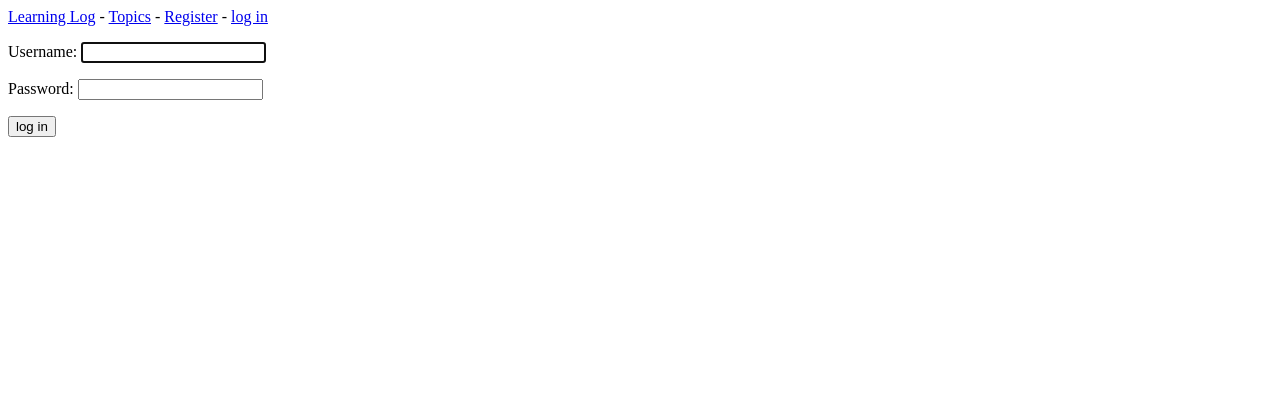
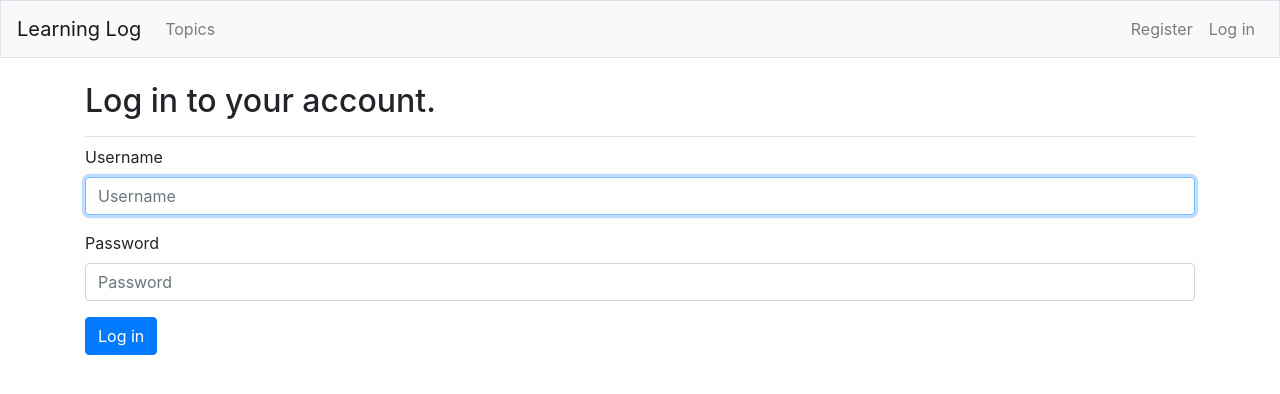
Before and after one commit to torn80beta/learning_log_pcc, a Django app: page /users/login/ in a window 1280 px wide. Shown: the top 394 px of the page. Run offline with Django 4.2, Linux system fonts and the light colour scheme; parts of the project's set-up code (start-up, migrations or seed data) failed here and were passed over; some libraries are stand-ins or nearby versions.

Commit message:
Bootstrap 4 styles has been added to index.html, login.html.

```diff
--- a/learning_log/settings.py
+++ b/learning_log/settings.py
@@ -36,6 +36,8 @@ INSTALLED_APPS = [
     # Мои приложения
     'learning_logs',
     'users',
+    # Сторонние приложения
+    'bootstrap4',
     # Приложения по умолчанию
     'django.contrib.admin',
     'django.contrib.auth',
--- a/learning_logs/models.py
+++ b/learning_logs/models.py
@@ -9,7 +9,7 @@ class Topic(models.Model):
     """Тема которую изучает пользователь"""
     text = models.CharField(max_length=200)
     date_added = models.DateTimeField(auto_now_add=True)
-    owner = models.ForeignKey(User, on_delete=CASCADE)
+    owner = models.ForeignKey(User, on_delete=models.CASCADE)
 
     def __str__(self):
         """Возвращает строковое представление модели"""
--- a/learning_logs/templates/learning_logs/base.html
+++ b/learning_logs/templates/learning_logs/base.html
@@ -1,13 +1,65 @@
-<p>
-    <a href="{% url 'learning_logs:index' %}">Learning Log</a> -
-    <a href="{% url 'learning_logs:topics' %}">Topics</a> -
-    {% if user.is_authenticated %}
-        Hello, {{ user.username }}!
-        <a href="{% url 'users:logout' %}">log out</a>
-    {% else %}
-        <a href="{% url 'users:register' %}">Register</a> -
-        <a href="{% url 'users:login' %}">log in</a>
-    {% endif %}
-</p>
+{% load bootstrap4 %}
 
-{% block content%}{% endblock content %}
+<!doctype html>
+<html lang="en">
+<head>
+    <meta charset="UTF-8">
+    <meta name="viewport"
+          content="width=device-width, initial-scale=1, shrink-to-fit=no">
+    <meta http-equiv="X-UA-Compatible" content="ie=edge">
+    <title>Learning Log</title>
+
+    {% bootstrap_css %}
+    {% bootstrap_javascript jquery='full' %}
+
+</head>
+<body>
+
+    <nav class="navbar navbar-expand-md navbar-light bg-light mb-4 border">
+        <a class="navbar-brand" href="{% url 'learning_logs:index' %}">Learning Log</a>
+        <button class="navbar-toggler"
+                type="button"
+                data-toggle="collapse"
+                data-target="#navbarCollapse"
+                aria-controls="navbarCollapse"
+                aria-expanded="false"
+                aria-label="Toggle navigation">
+            <span class="navbar-toggler-icon"></span>
+        </button>
+        <div class="collapse navbar-collapse" id="navbarCollapse">
+            <ul class="navbar-nav mr-auto">
+                <li class="nav-item">
+                    <a class="nav-link" href="{% url 'learning_logs:topics' %}">Topics</a>
+                </li>
+            </ul>
+            <ul class="navbar-nav ml-auto">
+                {% if user.is_authenticated %}
+                    <li class="nav-item">
+                        <span class="navbar-text">Hello, {{ user.username }}!</span>
+                    </li>
+                    <li class="nav-item">
+                        <a class="nav-link" href="{% url 'users:logout' %}">Log out</a>
+                    </li>
+                {% else %}
+                    <li class="nav-item">
+                        <a class="nav-link" href="{% url 'users:register' %}">Register</a>
+                    </li>
+                    <li class="nav-item">
+                        <a class="nav-link" href="{% url 'users:login' %}">Log in</a>
+                    </li>
+                {% endif %}
+            </ul>
+        </div>
+    </nav>
+
+    <main role="main" class="container">
+        <div class="pb-2 mb-2 border-bottom">
+            {% block page_header %}{% endblock page_header %}
+        </div>
+        <div>
+            {% block content%}{% endblock content %}
+        </div>
+    </main>
+
+</body>
+</html>
--- a/users/templates/registration/login.html
+++ b/users/templates/registration/login.html
@@ -1,17 +1,18 @@
 {% extends "learning_logs/base.html" %}
+{% load bootstrap4 %}
+
+{% block page_header %}
+    <h2>Log in to your account.</h2>
+{% endblock page_header %}
 
 {% block content %}
+    <form method="post" action="{% url 'users:login' %}" class="form">
+        {% csrf_token %}
+        {% bootstrap_form form %}
+        {% buttons %}
+            <button name="submit" class="btn btn-primary">Log in</button>
+        {% endbuttons %}
 
-    {% if form.errors %}
-        <p>Your username didn't match. Please try again.</p>
-    {% endif %}
-
-    <form method="post" action="{% url 'users:login' %}">
-        {% csrf_token %}
-        {{ form.as_p }}
-
-        <button name="submit">log in</button>
         <input type="hidden" name="next" value="{% url 'learning_logs:index' %}" />
     </form>
-
 {% endblock content %}
```
Also changed, not shown: learning_logs/templates/learning_logs/index.html (+12 -3 lines), db.sqlite3.
